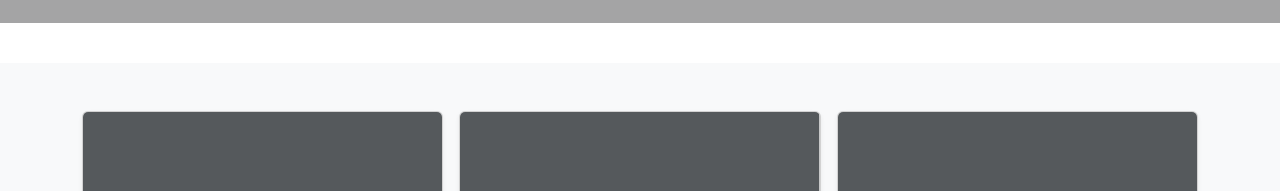
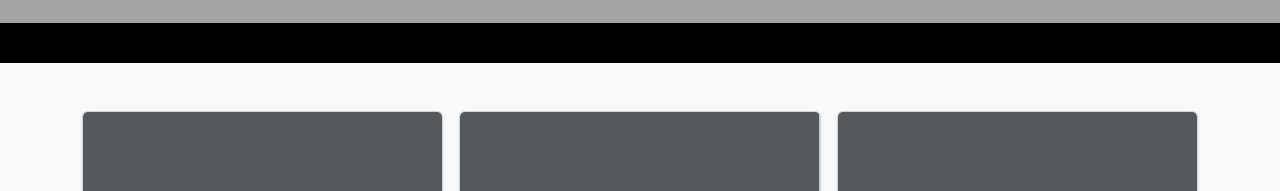
Before and after one commit to MagnaStark/Corporitax-MB-M4, a website: page pages/nosotros.html in a window 1280 px wide. Shown: the part 609-800 px from the top of the page. Drawn offline with nearby package versions, Linux system fonts and the light colour scheme; files that its build step writes are made by us from their sources.

Commit message:
Update _main-index.scss

```diff
--- a/sass/layout/_main-index.scss
+++ b/sass/layout/_main-index.scss
@@ -1,4 +1,5 @@
 main{
+    background-color:black !important;
     .contimageninicio{
         position: relative;
         width: 100%;
```
